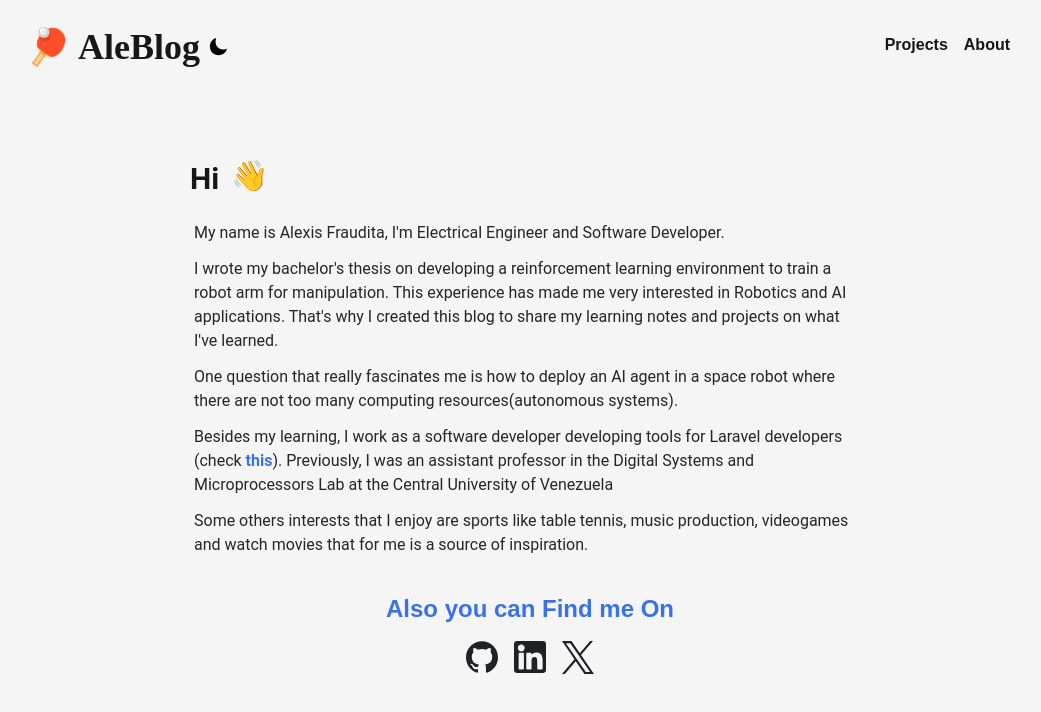
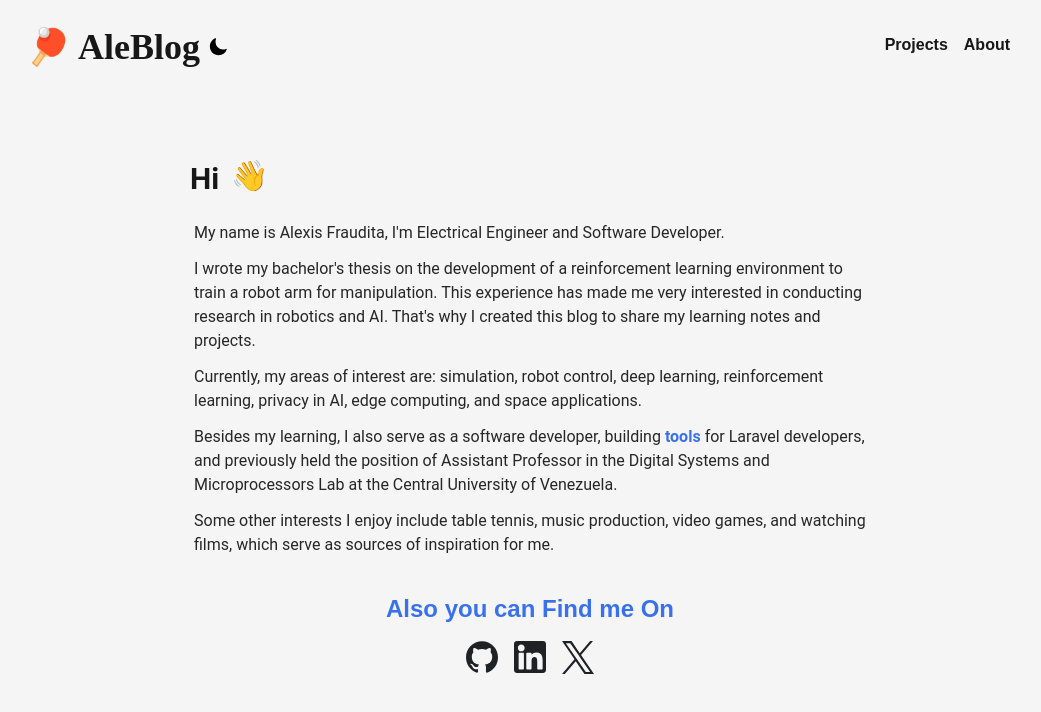
Before and after one commit to alefram/Alefram.github.io, a Next.js app: page /About in a window 1280 px wide. Shown: the top 712 px of the page, without its empty margins (110-1151 px from the left). Built offline with nearby package versions, Linux system fonts and the light colour scheme; a web font is replaced by a local one.

Commit message:
update about

```diff
--- a/pages/About.jsx
+++ b/pages/About.jsx
@@ -56,30 +56,33 @@ const About = () => {
                         and Software Developer.
                     </p>
                     <p className="mt-3 font-Roboto  text-neutral-800 dark:text-neutral-400">
-                        I wrote my bachelor&apos;s thesis on developing a reinforcement
-                        learning environment to train a robot arm for manipulation.
-                        This experience has made me very interested in Robotics
-                        and AI applications. That&apos;s why I created this
-                        blog to share my learning notes and projects on what
-                        I&apos;ve learned.
+                        I wrote my bachelor&apos;s thesis on the development of a
+                        reinforcement learning environment to train a robot arm
+                        for manipulation. This experience has made me very
+                        interested in conducting research in robotics
+                        and AI. That&apos;s why I created this blog to share my
+                        learning notes and projects.
                     </p>
                     <p className="mt-3 font-Roboto text-neutral-800 dark:text-neutral-400">
-                        One question that really fascinates me is how to deploy
-                        an AI agent in a space robot where there are not too
-                        many computing resources(autonomous systems).
+                        Currently, my areas of interest are: simulation,
+                        robot control, deep learning, reinforcement learning,
+                        privacy in AI, edge computing, and space applications.
                     </p>
                     <p className='mt-3 font-Roboto text-neutral-800 dark:text-neutral-400'>
-                        Besides my learning, I work as a
-                        software developer developing tools for Laravel developers
-                        (check <a className="text-blue-600 dark:text-blue-300 text-opacity-90 font-bold" href="https://moonguard.dev"> this</a>).
-                        Previously, I was an assistant professor in the Digital
-                        Systems and Microprocessors Lab at the Central University
-                        of Venezuela
+                        Besides my learning, I also serve as a software
+                        developer, building
+                        <a className="text-blue-600 dark:text-blue-300
+                            text-opacity-90 font-bold"
+                            href="https://moonguard.dev"> tools </a>
+                        for Laravel developers, and previously
+                        held the position of Assistant Professor in the Digital
+                        Systems and Microprocessors Lab at the Central
+                        University of Venezuela.
                     </p>
                     <p className="mt-3 font-Roboto text-neutral-800 dark:text-neutral-400">
-                        Some others interests that I enjoy are sports
-                        like table tennis, music production, videogames and watch
-                        movies that for me is a source of inspiration.
+                        Some other interests I enjoy include table tennis,
+                        music production, video games, and watching films,
+                        which serve as sources of inspiration for me.
                     </p>
                 </div>
 
```
